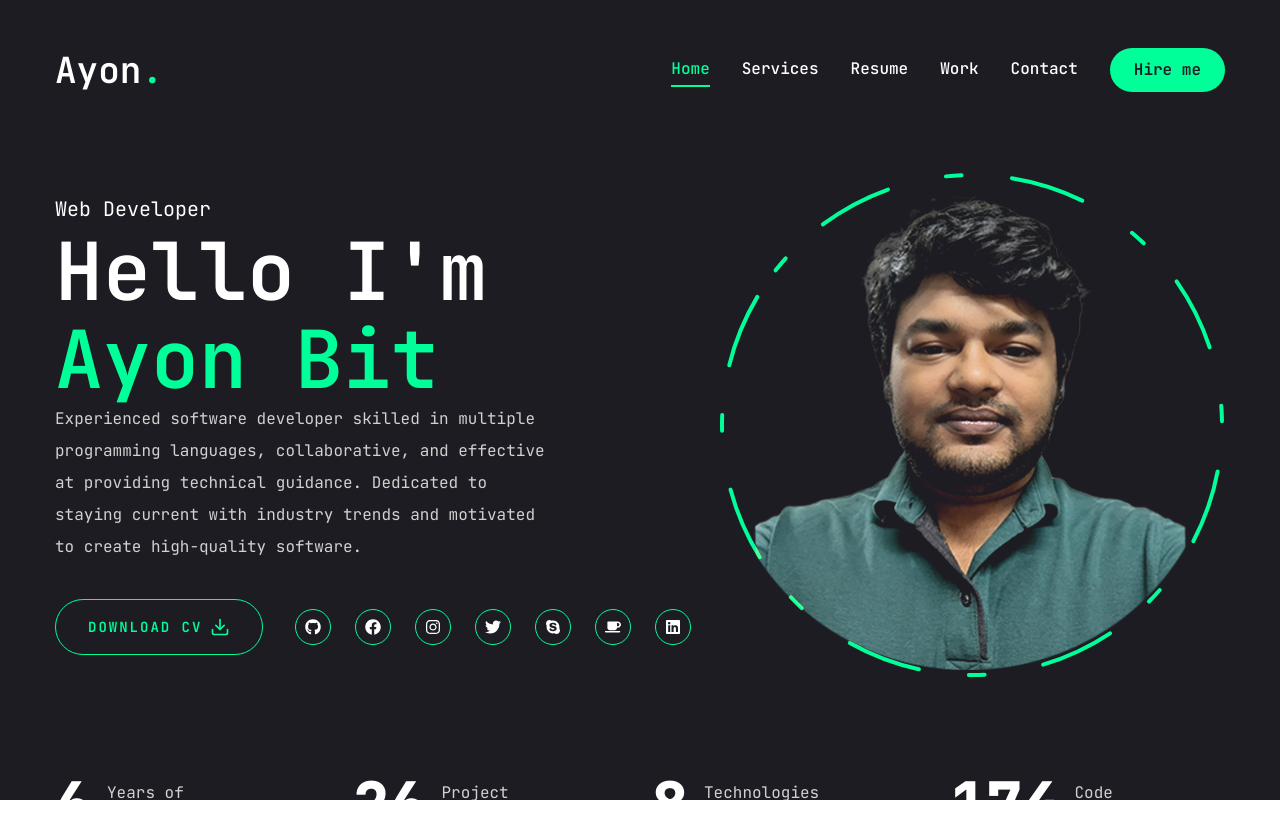
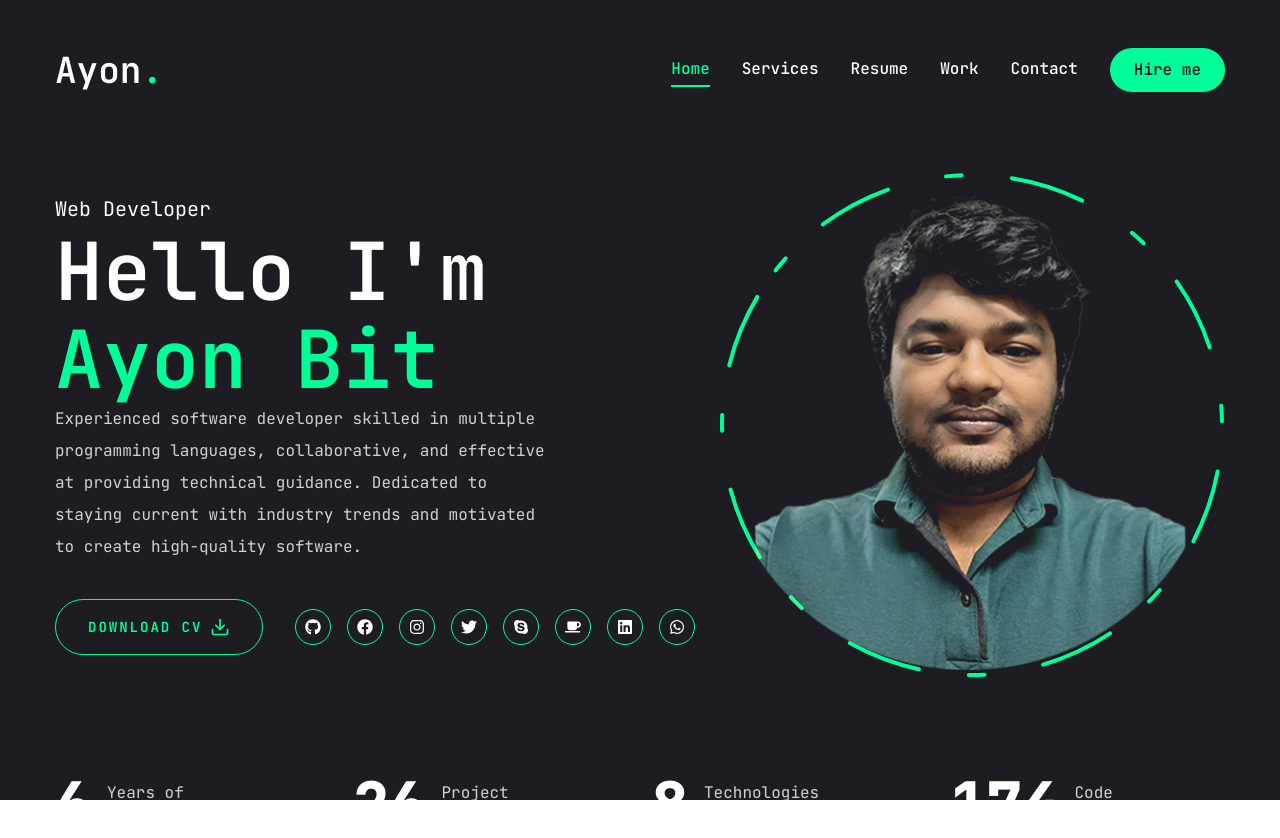
Before and after one commit to ayonbit/ayonbit.me, a Next.js app: page / in a window 1280 px wide. Shown: the top 838 px of the page. Built offline with nearby package versions, Linux system fonts and the light colour scheme.

Commit message:
Social_Icons Fix for Mobile view

```diff
--- a/app/page.jsx
+++ b/app/page.jsx
@@ -23,7 +23,7 @@ const Home = () => {
   };
 
   return (
-    <section className="h-full">
+    <section className="min-h-full">
       <div className="container mx-auto h-full">
         <div className="flex flex-col xl:flex-row items-center justify-between xl:pt-8 xl:pb-24">
           {/*text */}
@@ -53,7 +53,7 @@ const Home = () => {
               </Button>
               <div className="mb-8 xl:mb-0">
                 <Socials
-                  containerStyles="flex gap-6"
+                  containerStyles="grid grid-cols-4 gap-4 md:flex md:flex-row xl:flex-row"
                   iconStyles="w-9 h-9 border border-accent
                   rounded-full flex justify-center items-center
                   text-white hover:bg-white hover:text-primary
--- a/components/Socials.jsx
+++ b/components/Socials.jsx
@@ -8,6 +8,7 @@ import {
   FaLinkedin,
   FaSkype,
   FaTwitter,
+  FaWhatsapp,
 } from "react-icons/fa";
 
 //socila icons
@@ -22,6 +23,7 @@ const socials = [
     path: "https://www.upwork.com/freelancers/~01810425a438c4f0a7?mp_source=share",
   },
   { icon: <FaLinkedin />, path: "https://www.fiverr.com/suprovatbit" },
+  { icon: <FaWhatsapp />, path: "" },
 ];
 
 //Social component
```
